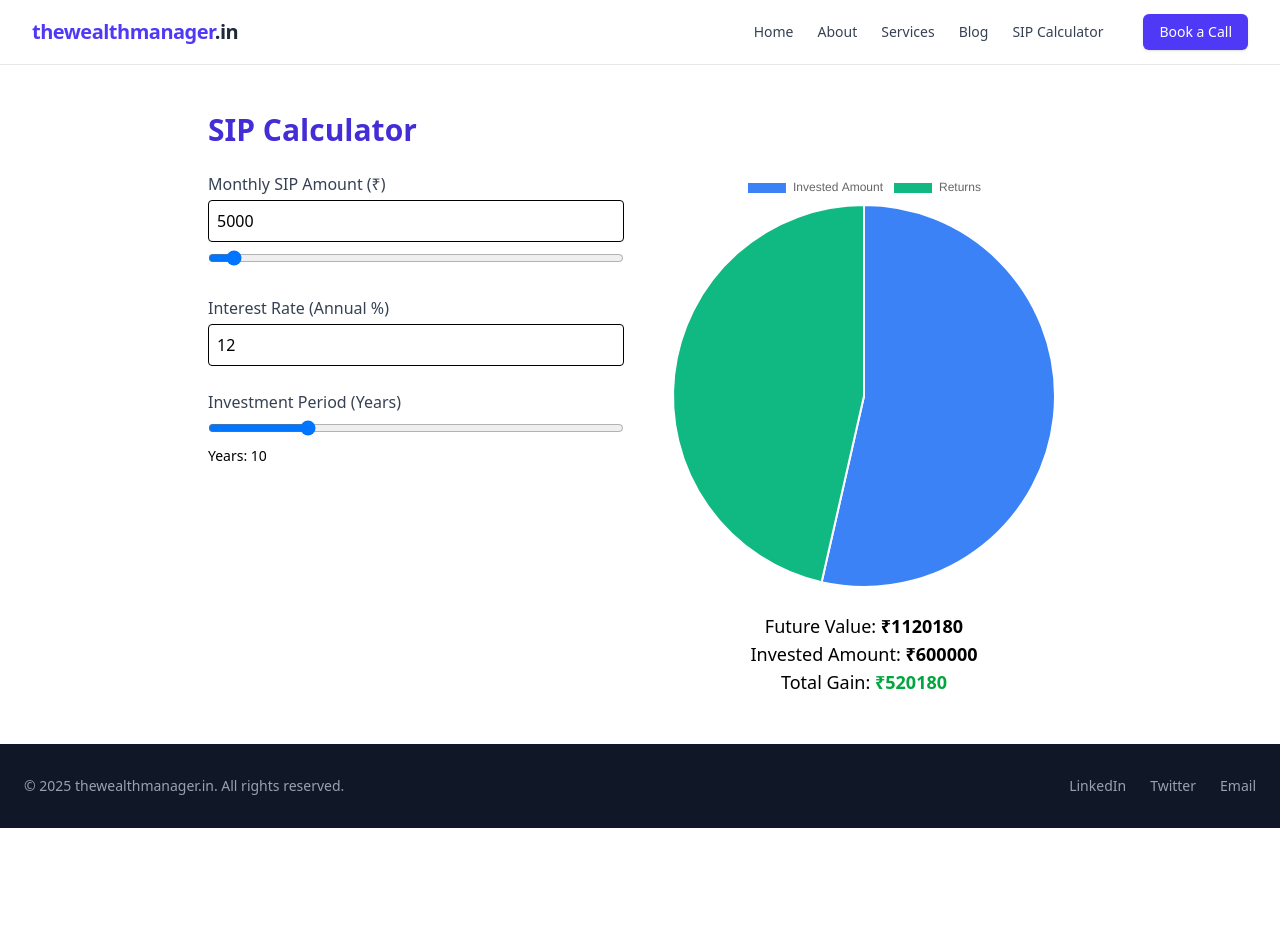
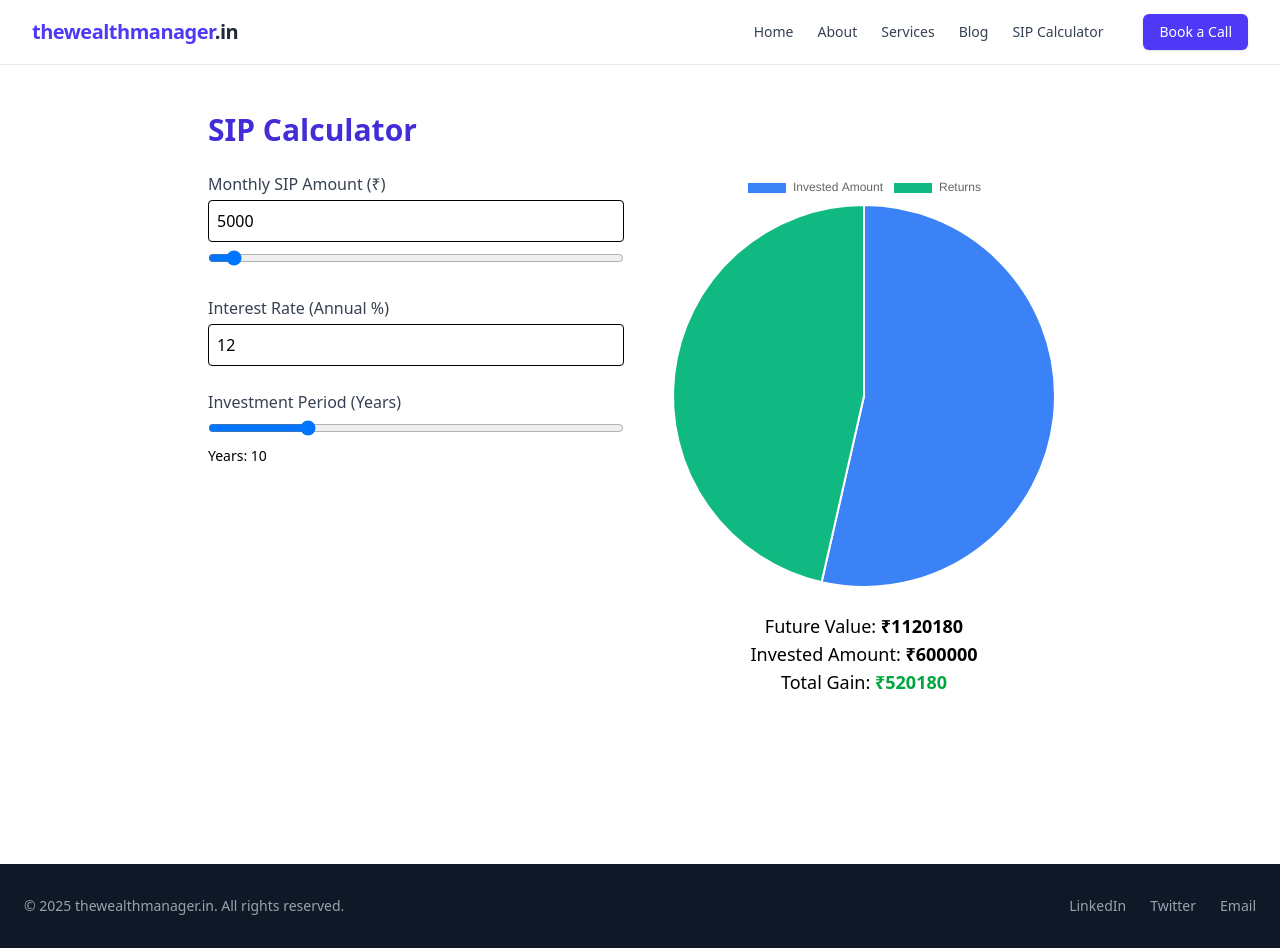
Before and after one commit to chinmayck-etrillium/my-portfolio, a React (Vite) app in the folder my-portfolio/: page /sip in a window 1280 px wide. Before the commit the page ends 828 px from the top, so only its background shows below. Built offline with nearby package versions, Linux system fonts and the light colour scheme.

Commit message:
Fixed responsiveness issue

```diff
--- a/my-portfolio/src/components/SIPCalculator.jsx
+++ b/my-portfolio/src/components/SIPCalculator.jsx
@@ -45,7 +45,7 @@ const SIPCalculator = () => {
   };
 
   return (
-    <div className="max-w-4xl mx-auto py-12 px-4">
+    <div className="min-h-screen max-w-4xl mx-auto py-12 px-4">
       <h2 className="text-3xl font-bold text-indigo-700 mb-6">
         SIP Calculator
       </h2>
--- a/my-portfolio/src/components/Services.jsx
+++ b/my-portfolio/src/components/Services.jsx
@@ -35,7 +35,7 @@ const services = [
 
 const Services = () => {
   return (
-    <section id="services" className="bg-white py-16 px-4 sm:px-6 lg:px-8">
+    <section id="services" className="min-h-screen bg-white py-16 px-4 sm:px-6 lg:px-8">
       <div className="max-w-7xl mx-auto text-center">
         <h2 className="text-3xl font-bold text-gray-900 mb-4">Services I Offer</h2>
         <p className="text-gray-600 max-w-2xl mx-auto mb-12">
```
